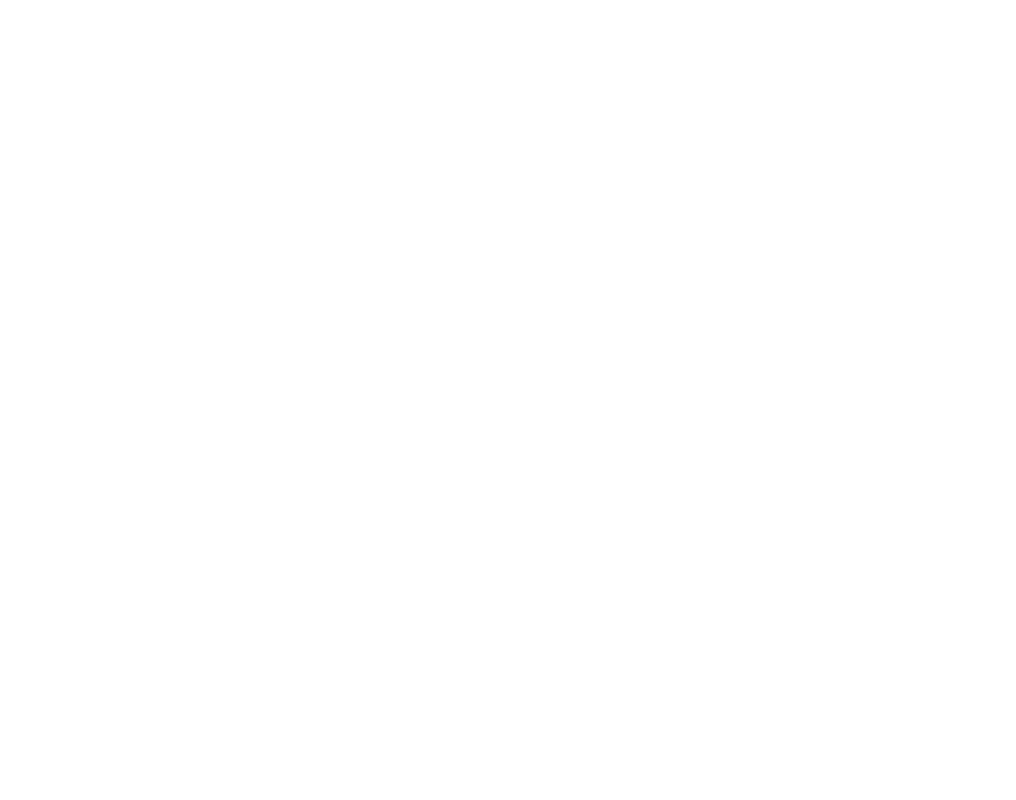
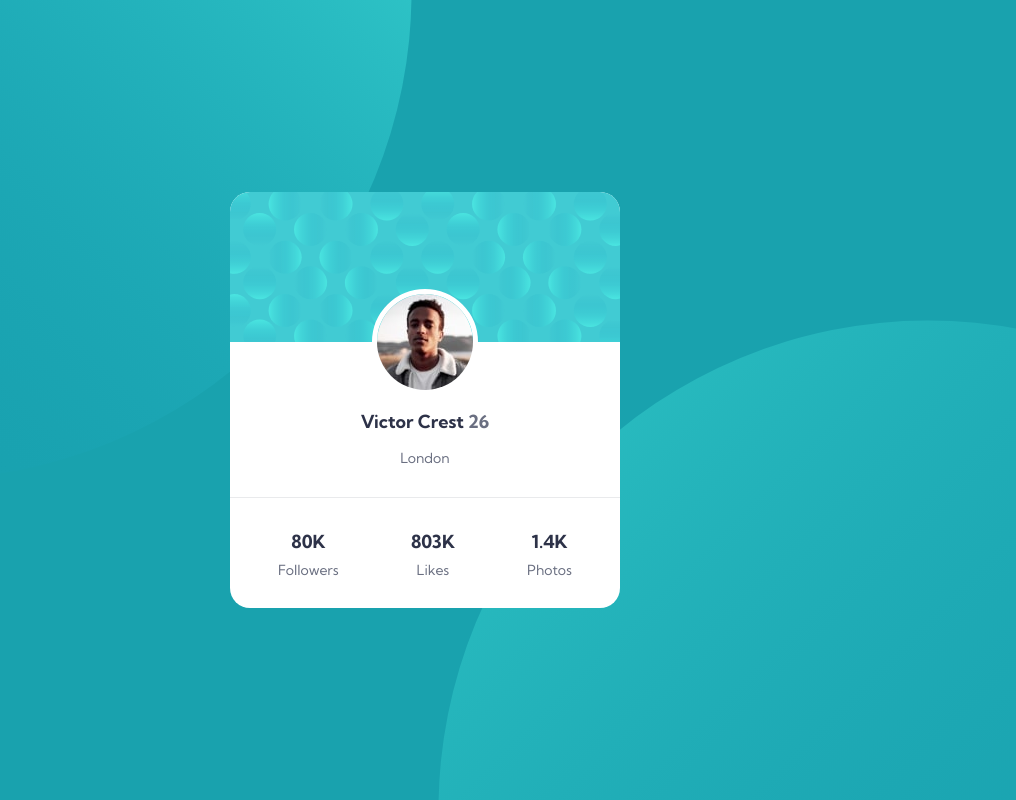
Before and after one commit to Julr09/profileCard, a plain HTML site: page index.html in a window 1280 px wide. Shown: the whole page, without its empty margins (215-1231 px from the left). Drawn offline with Linux system fonts and the light colour scheme.

Commit message:
Second commit

```diff
--- a/index.html
+++ b/index.html
@@ -14,6 +14,36 @@
     <title>Frontend Mentor | Profile card component</title>
 </head>
 <body>
+<main>
+    <div class="container">
+        <div class="card">
+            <div class="background"></div>
+            <div class="info">
+                <div class="victor">
+                    <img class="profile-img" src="images/image-victor.jpg" alt="Victor">
+                </div>
+                <div class="text">
+                    <p class="name">Victor Crest <span>26</span></p>
+                    <p class="city">London</p>
+                </div>
 
+                <div class="stats">
+                    <div class="col">
+                        <p class="k">80K</p>
+                        <p class="n">Followers</p>
+                    </div>
+                    <div class="col">
+                        <p class="k">803K</p>
+                        <p class="n">Likes</p>
+                    </div>
+                    <div class="col">
+                        <p class="k">1.4K</p>
+                        <p class="n">Photos</p>
+                    </div>
+                </div>
+            </div>
+        </div>
+    </div>
+</main>
 </body>
 </html>
--- a/style.css
+++ b/style.css
@@ -1 +1,112 @@
-/*font-family: 'Kumbh Sans', sans-serif;*/
+*,
+*::before,
+*::after {
+    box-sizing: border-box;
+}
+
+body {
+    background-color: hsl(185, 75%, 39%);
+    background-image: url("images/bg-pattern-top.svg"), url("images/bg-pattern-bottom.svg");
+    background-position:  right 51vw bottom -60vh, left 51vw top 40vh;
+    background-repeat: no-repeat, no-repeat;
+    min-height: 100%;
+    font-family: 'Kumbh Sans', sans-serif;
+    font-weight: 400;
+    position: relative;
+}
+
+main {
+    position: absolute;
+    width: 100%;
+}
+
+img {
+    max-width: 100%;
+}
+
+p {
+    text-align: center;
+}
+
+.container {
+    width: 80%;
+    margin: 0 auto;
+    display: flex;
+    justify-content: center;
+    min-height: 100vh;
+    align-items: center;
+}
+
+.background {
+    background-image: url("images/bg-pattern-card.svg");
+    background-position: top;
+    background-size: cover;
+    border-radius: 20px 20px 0 0;
+    min-height: 150px;
+}
+
+.card {
+
+    background-color: white;
+    border-radius: 20px;
+    width: 390px;
+}
+
+.info {
+    position: relative;
+}
+
+.victor {
+    display: flex;
+    justify-content: center;
+    position: absolute;
+    left: 0;
+    right: 0;
+    top: -123px;
+}
+
+.profile-img {
+    border-radius: 50%;
+    border:5px solid hsl(0, 0%, 100%);
+}
+
+.info .name {
+    font-size: 1.125rem;
+    font-weight: 700;
+    color: hsl(229, 23%, 23%);
+    margin-top: 70px;
+}
+
+.info span {
+    color: hsl(227, 10%, 46%);
+}
+
+.info .city {
+    color: hsl(227, 10%, 46%);
+    font-size: 0.875rem;
+    margin-bottom: 30px;
+}
+
+.stats {
+    border-top:1px solid hsla(229, 23%, 23%, 0.1);
+    display: flex;
+    justify-content: space-between;
+    padding: 1em 3em;
+}
+
+.stats .k {
+    font-size: 1.125rem;
+    font-weight: 700;
+    color: hsl(229, 23%, 23%);
+    margin-bottom: 0.625rem;
+}
+
+.stats .n {
+    color: hsl(227, 10%, 46%);
+    font-size: 0.875rem;
+    margin-top: 0;
+}
+
+.col + .col {
+    margin-left: 20px;
+}
```
